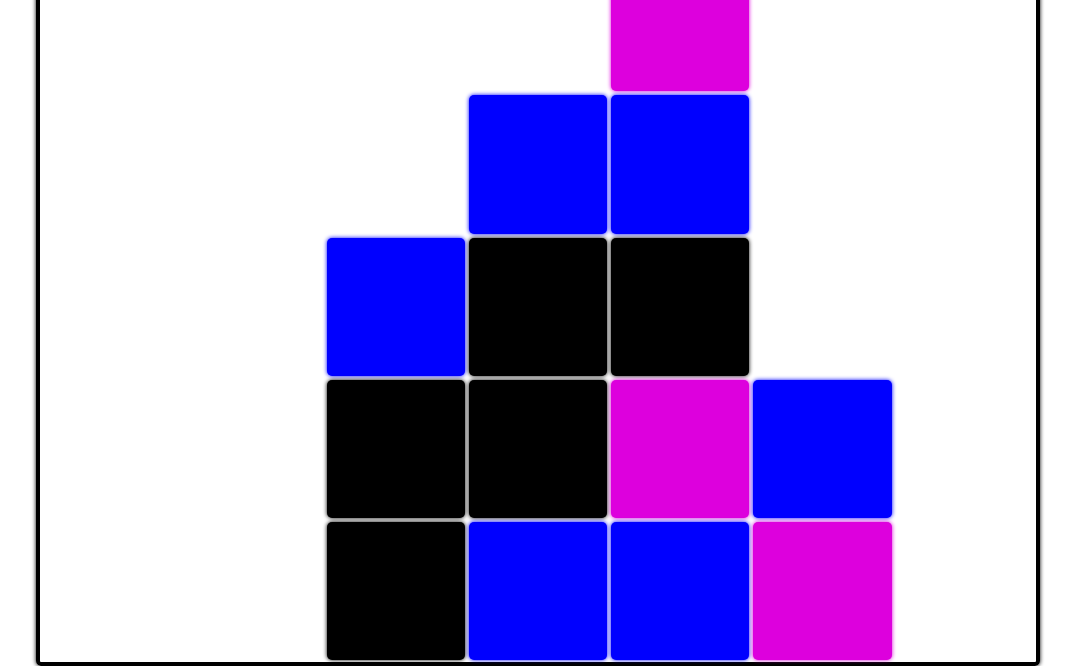
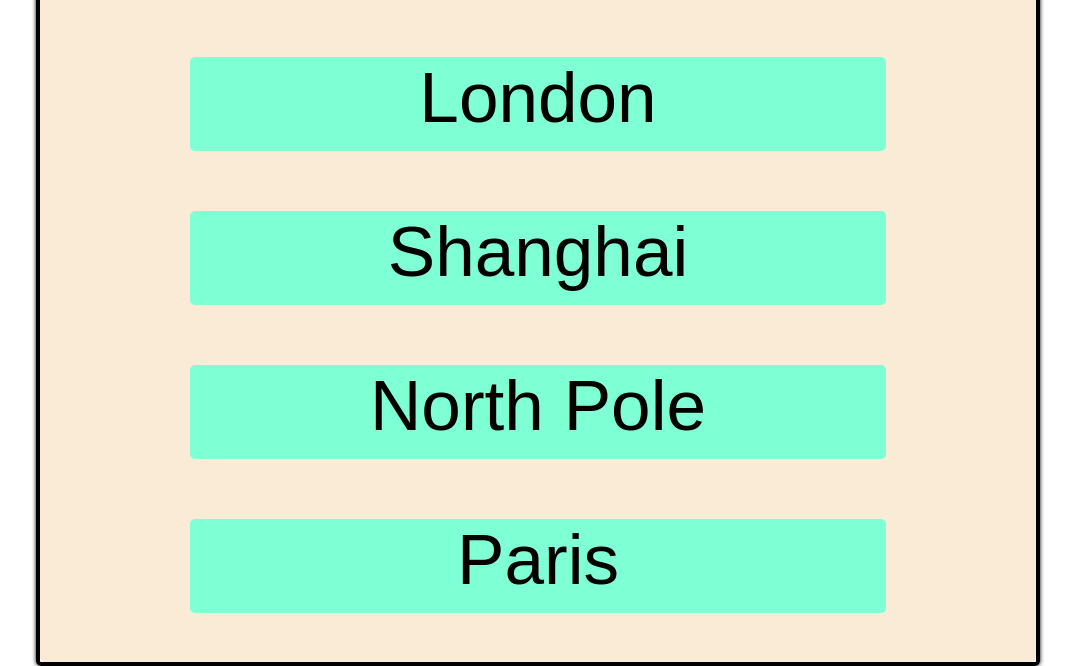
Before and after one commit to ladyrick/move-the-box, a plain HTML site: page index.html in a window 1280 px wide. Shown: the part 772-1438 px from the top of the page, without its empty margins (102-1177 px from the left). Drawn offline with Linux system fonts and the light colour scheme.

Commit message:
添加了选择城市的界面

```diff
--- a/index.html
+++ b/index.html
@@ -21,6 +21,7 @@
             document.write("#containbox div {" +
                     "width:" + (w / 9 - 2 * p) + "px;" +
                     "height:" + (w / 9 - 2 * p) + "px;}");
+            document.write("#containbox #cityselect .city{font-size:"+(w/18)+"px;}");
             for (var i = 8; i >= 0; i--)
                 for (var j = 0; j < 7; j++) {
                     var left = j * w / 9 + p;
@@ -50,6 +51,16 @@
                 }
         })();
     </script>
+    <div id="cityselect">
+        <div class="city" onclick="mb.selectCity(0)">Boston</div>
+        <div class="city" onclick="mb.selectCity(1)">Osaka</div>
+        <div class="city" onclick="mb.selectCity(2)">Hamburg</div>
+        <div class="city" onclick="mb.selectCity(3)">Rotterdam</div>
+        <div class="city" onclick="mb.selectCity(4)">London</div>
+        <div class="city" onclick="mb.selectCity(5)">Shanghai</div>
+        <div class="city" onclick="mb.selectCity(6)">North Pole</div>
+        <div class="city" onclick="mb.selectCity(7)">Paris</div>
+    </div>
 </div>
 </body>
 </html>
--- a/movethebox.css
+++ b/movethebox.css
@@ -1,4 +1,4 @@
-div#containbox {
+#containbox {
     position: absolute;
     left: 50%;
     margin-left: -315px;
@@ -44,3 +44,20 @@ div#containbox {
 #containbox.wait {
     cursor: wait;
 }
+
+#containbox #cityselect {
+    width: 100%;
+    height: 100%;
+    background-color: antiquewhite;
+}
+
+#containbox #cityselect .city {
+    position: relative;
+    height: 7.35%;
+    width: 70%;
+    margin: 6% 15% 0 15%;
+    text-align: center;
+    font-size: 250%;
+    font-family: sans-serif;
+    background-color: aquamarine;
+}
--- a/movethebox.js
+++ b/movethebox.js
@@ -184,6 +184,10 @@ mb.init = function (steplimit, puzzle) {
     }
 };
 
-window.onload = function () {
-    mb.init(2, "2#a2bc$2#2acb$2#b2a$3#2b$4#c$4#a!");
+mb.selectCity = function (city) {
+    mb.city=city;
+    document.getElementById("cityselect").style.opacity="0";
+    setTimeout(function(){
+        document.getElementById("cityselect").style.display="none";
+    },300);
 };
```
